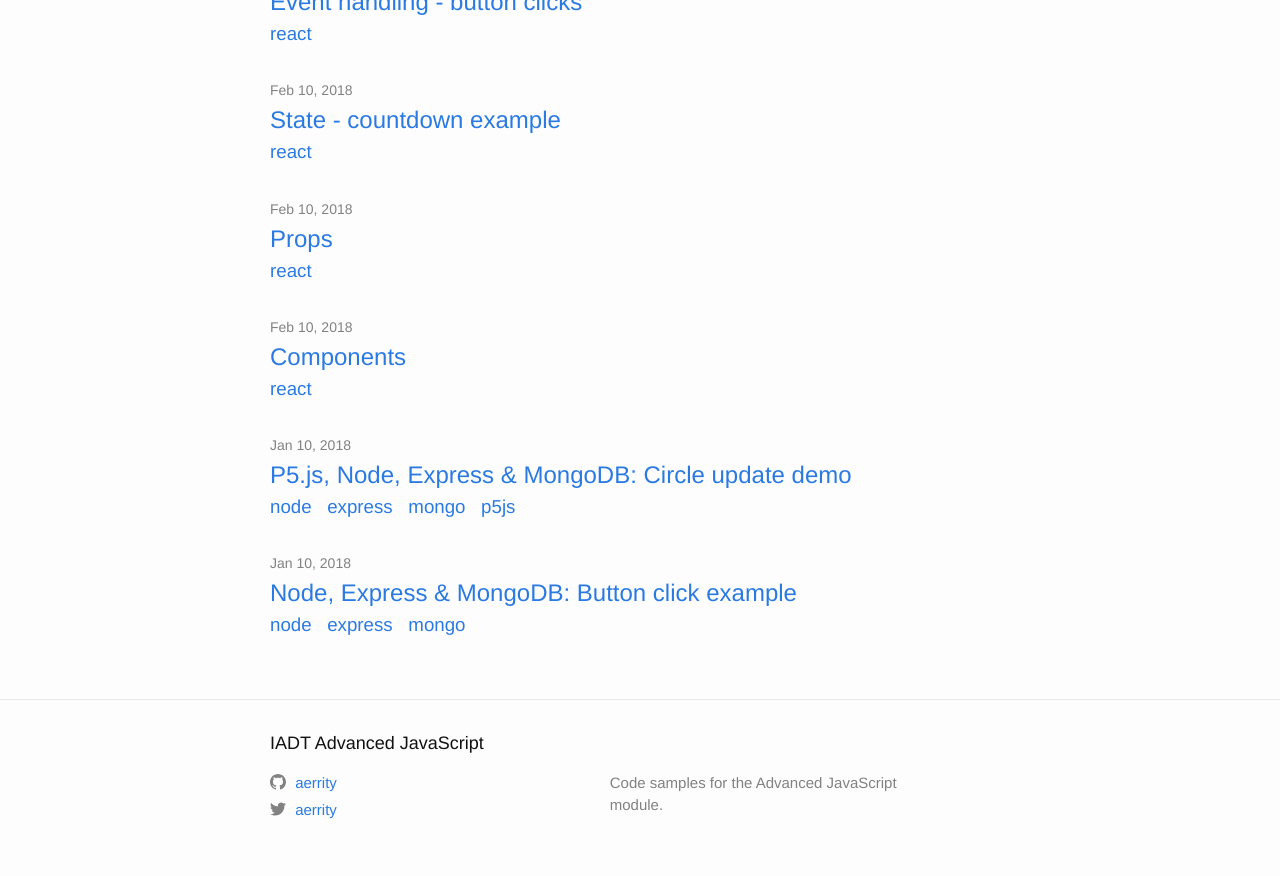
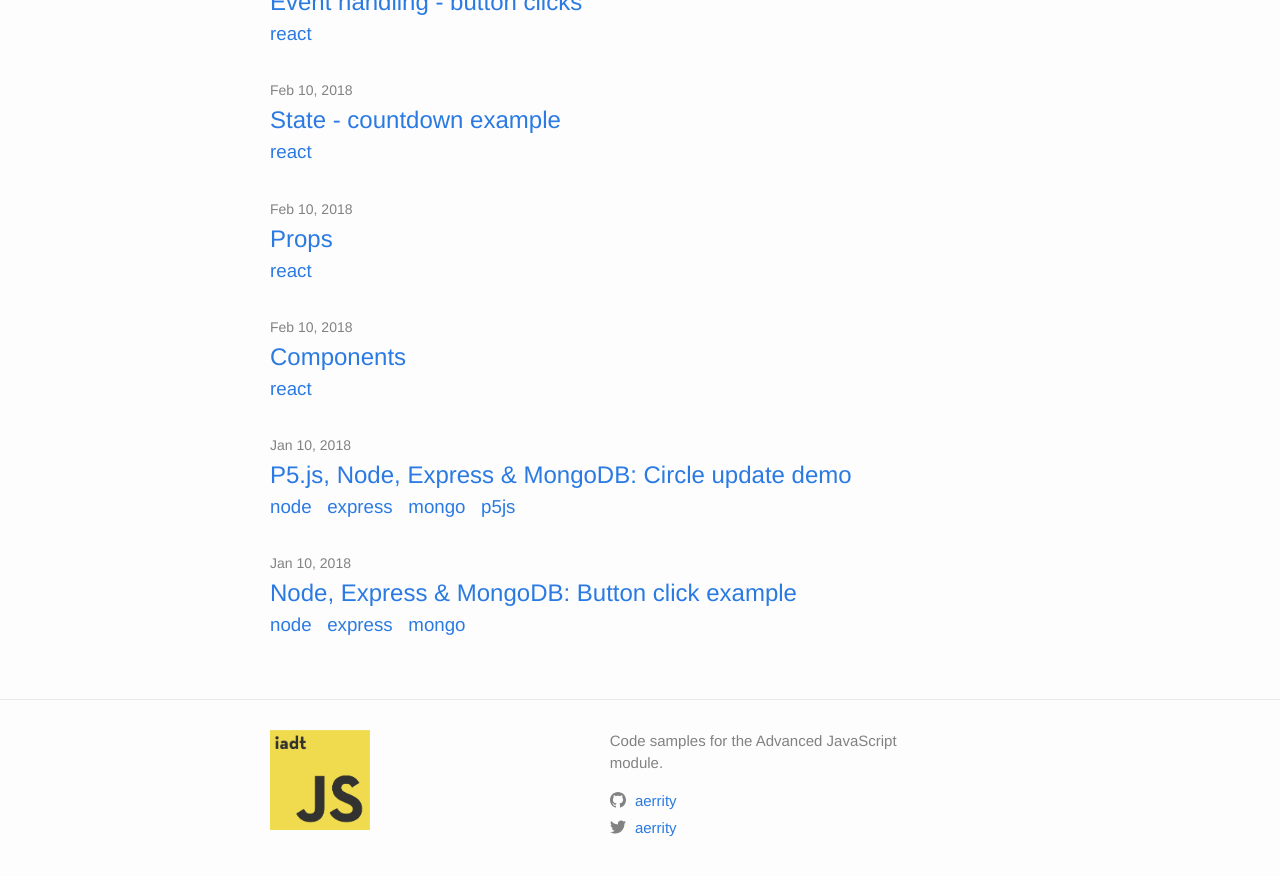
Before and after one commit to IADT-AdvancedJS/IADT-AdvancedJS.github.io, a Jekyll site: the page built from index.md, in a window 1280 px wide and 900 px high, scrolled down 897 px. Shown: the top 876 px of the window. Built offline with Jekyll 4.4.1, drawn with Linux system fonts in a browser that asks for light colours.

Commit message:
added logo link to footer

```diff
--- a/_includes/footer.html
+++ b/_includes/footer.html
@@ -3,7 +3,7 @@
 
   <div class="wrapper">
 
-    <h2 class="footer-heading">{{ site.title | escape }}</h2>
+    <!-- <h2 class="footer-heading">{{ site.title | escape }}</h2> -->
 
     <div class="footer-col-wrapper">
       <!-- <div class="footer-col footer-col-1">
@@ -20,14 +20,17 @@
             {% endif %}
         </ul>
       </div> -->
-
       <div class="footer-col footer-col-3">
-        {% include social.html %}
+        <a href="{{ "/" | relative_url }}">
+          <img width="100" src="{{ "/assets/logo.png" | absolute_url }}" />
+        </a>
       </div>
 
       <div class="footer-col footer-col-3">
         <p>{{ site.description | escape }}</p>
+        {% include social.html %}
       </div>
+
     </div>
 
   </div>
```
Also changed, not shown: assets/logo.png (added).
